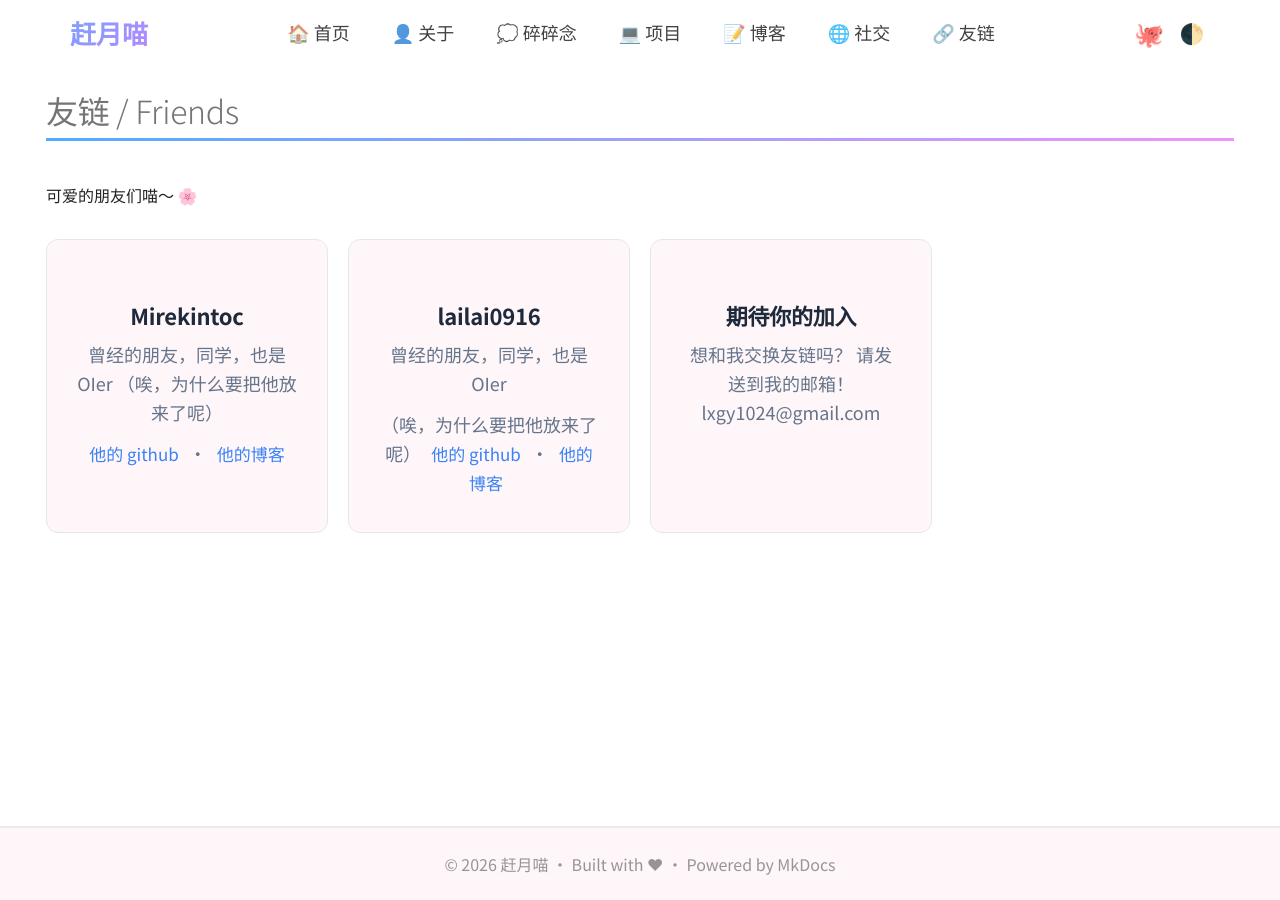
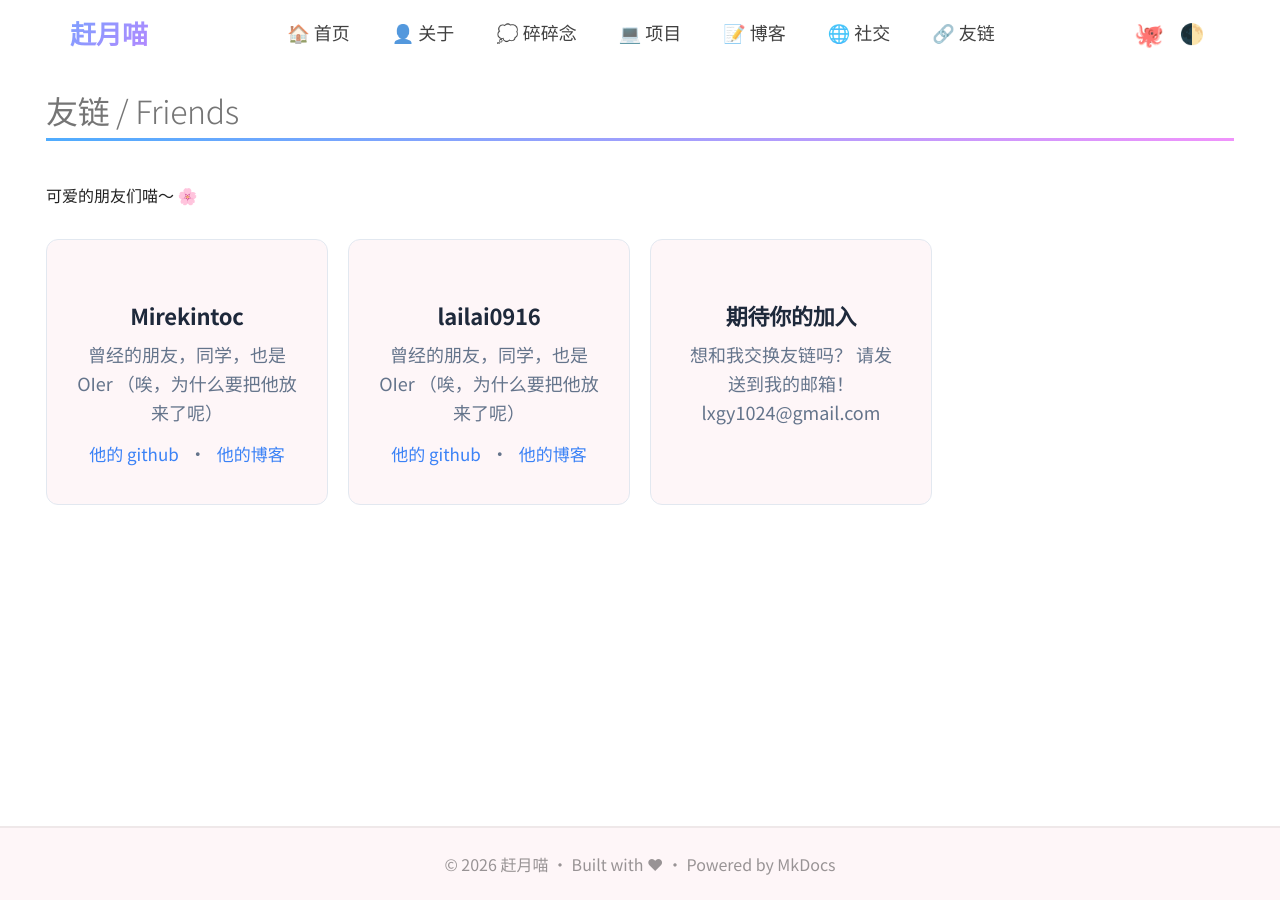
Before and after one commit to lxgy1024/personal-web, an MkDocs documentation site: the page built from docs/friends.md, in a window 1280 px wide. Built offline with MkDocs 1.6.1 and Material for MkDocs 9.7.7, drawn with Linux system fonts in a browser that asks for light colours; comment, search, counter and statistics services are not loaded.

```diff
--- a/docs/friends.md
+++ b/docs/friends.md
@@ -22,8 +22,8 @@ hide:
 <div class="friend-card" markdown>
 ## lailai0916
 曾经的朋友，同学，也是 OIer
+  （唉，为什么要把他放来了呢）
 
-（唉，为什么要把他放来了呢）
 [他的 github](https://github.com/lailai0916) · [他的博客](https://lailai.one/)
 </div>
 
```
